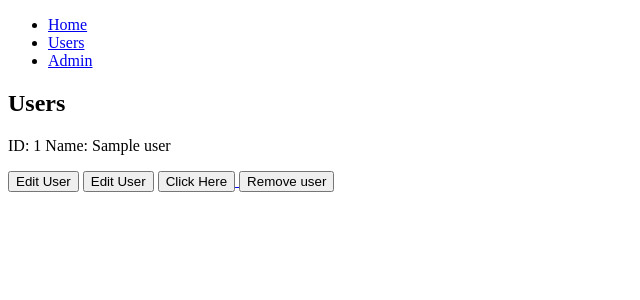
After one commit to NateDawggWoof/Week_04_Project_Karma_Clan, a Flask app: template templates/admin/show_deeds.html in a window 1280 px wide. The commit adds this page. Shown: the top 300 px of the page, without its empty margins (0-640 px from the left). Run offline with Flask 2, Linux system fonts and the light colour scheme; the template is opened without the code that fills it: most values are stand-ins (such as "Sample title", 1, 10 or a date in 2020).

```diff
--- a/app.py
+++ b/app.py
@@ -1,6 +1,6 @@
 from flask import Flask, render_template
 
-from controllers.admin_controller import
+from controllers.Admin_controller import admin_blueprint
 # from controllers.location_controller import locations_blueprint
 # from controllers.user_controller import users_blueprint
 
--- a/repositories/deed_repository.py
+++ b/repositories/deed_repository.py
@@ -43,3 +43,8 @@ def delete(id):
 def delete_all():
     sql = "DELETE FROM deeds"
     run_sql(sql)
+
+def delete_all_user_deeds(id):
+    sql = "DELETE FROM deeds WHERE user_id = %s"
+    values = [id]
+    run_sql(sql, values)
--- a/templates/admin/index.html
+++ b/templates/admin/index.html
@@ -5,13 +5,13 @@
 
 <ul>
     <li>
-      <a href="/users"><h2>View Users</h2></a>
+      <a href="/admin/usersa"><h2>View Users</h2></a>
     </li>
     <li>
-      <a href="/admin">View Deeds</a>
+      <a href="/admin/deeds">View Deeds</a>
     </li>
     <li>
-        <a href="/admin">View Actions</a>
+        <a href="/admin/actions">View Actions</a>
     </li>
   </ul>
 
--- /dev/null
+++ b/templates/admin/show_deeds.html
@@ -0,0 +1,24 @@
+{% extends 'base.html'%}
+
+{% block content %}
+<h1>Users</h1>
+
+
+
+{% for user in all_users  %}
+<div>
+    <p>ID: {{user.id}}  Name: {{user.name}}  </p>
+    <a href='/admin/usera/edit/{{user.id}}'><button onclick="document.location='default.asp'">Edit User</button></a>
+
+    <button onclick="document.location='default.asp'">Edit User</button>
+    <a href='/admin/usera'>
+        <button class="GFG">
+            Click Here
+        </button>
+    </a>
+    <button onclick="document.location='default.asp'">Remove user</button>
+</div>
+{% endfor %}
+
+
+{% endblock %}
--- a/templates/base.html
+++ b/templates/base.html
@@ -15,6 +15,9 @@
   <nav>
     <ul>
       <li>
+        <a href="/">Home</a>
+      </li>
+      <li>
         <a href="/users">Users</a>
       </li>
       <li>
```
Also changed, not shown: console.py (+12 -0 lines), controllers/Admin_controller.py (+22 -1 lines), templates/admin/show_user_a_edit.html (added, +7 -0 lines), templates/admin/show_users.html (added, +23 -0 lines).
